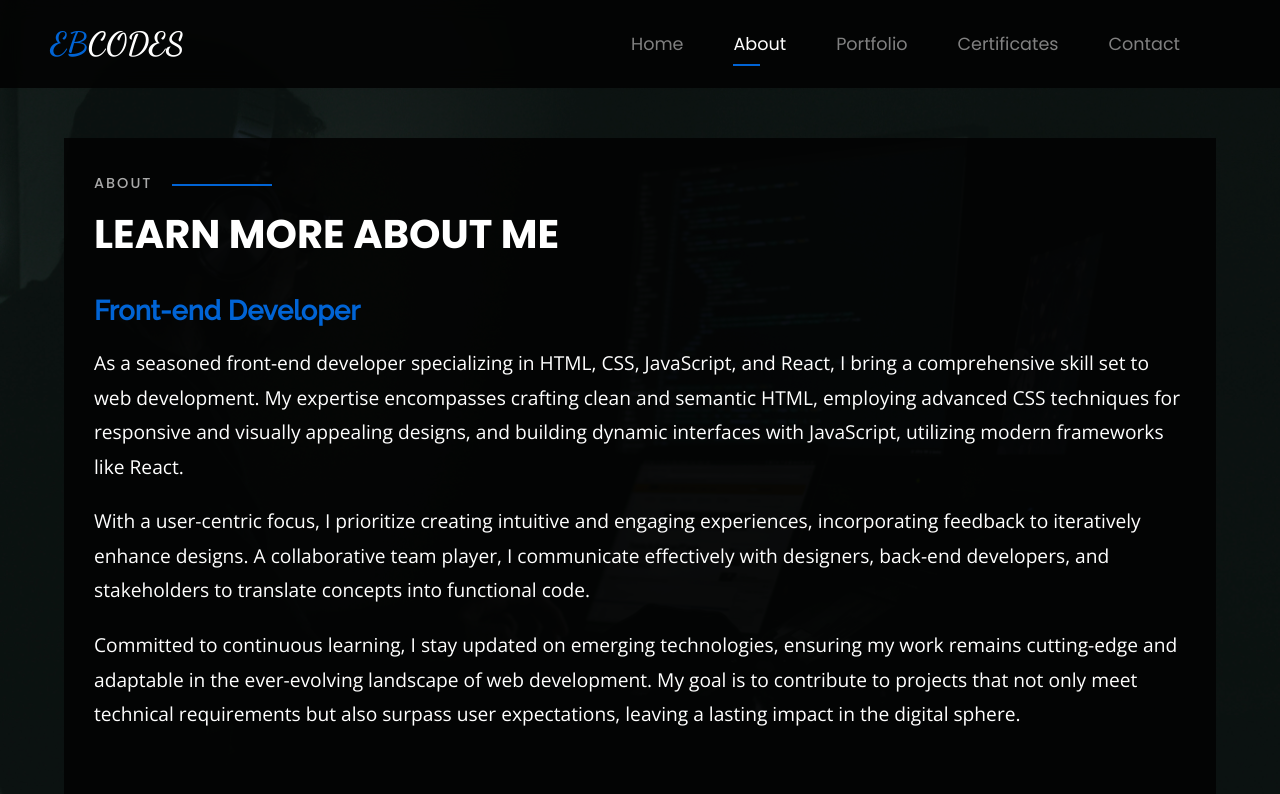
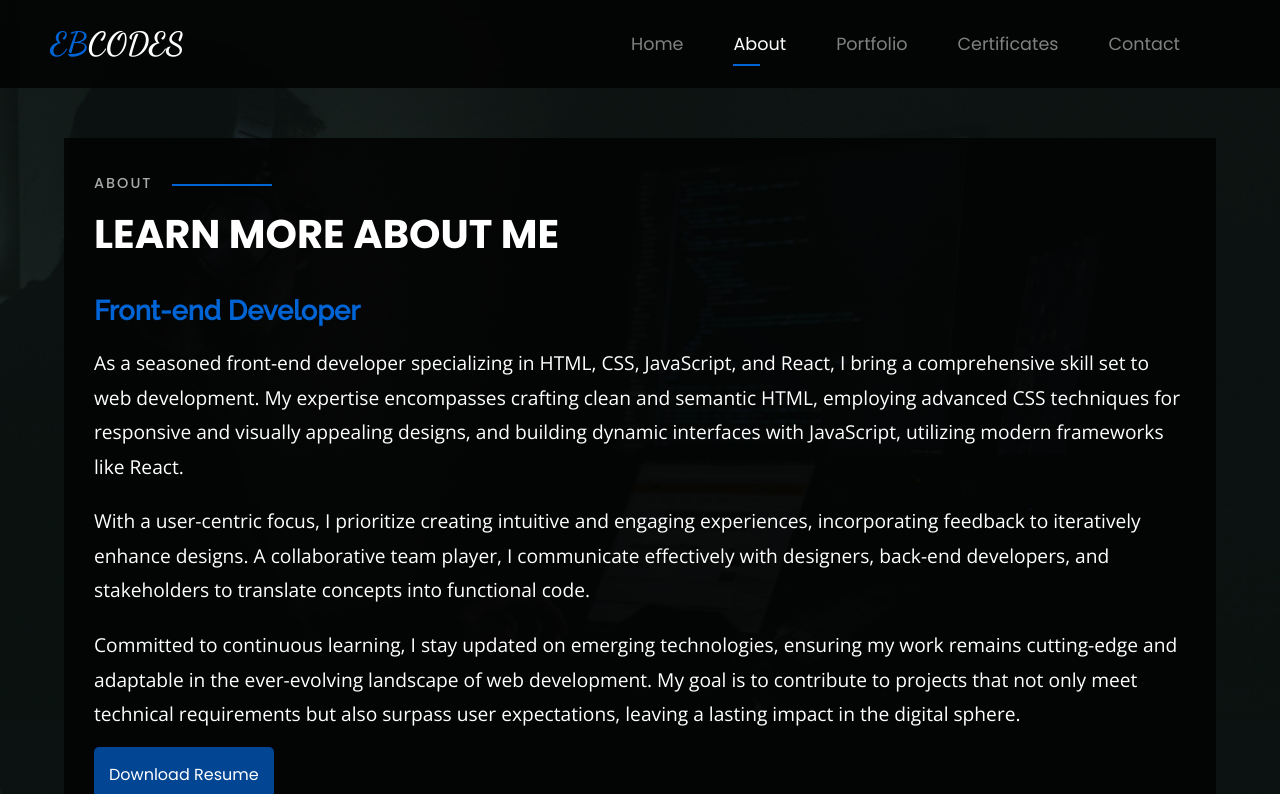
Before and after one commit to kwadwoambitious/My-Portfolio, a React (Create React App) app: page /about in a window 1280 px wide. Shown: the top 794 px of the page. Built offline with nearby package versions, Linux system fonts and the light colour scheme.

Commit message:
Made changes to this file

```diff
--- a/src/components/About.js
+++ b/src/components/About.js
@@ -26,6 +26,7 @@ const AboutMe = () => {
         <p>As a seasoned front-end developer specializing in HTML, CSS, JavaScript, and React, I bring a comprehensive skill set to web development. My expertise encompasses crafting clean and semantic HTML, employing advanced CSS techniques for responsive and visually appealing designs, and building dynamic interfaces with JavaScript, utilizing modern frameworks like React. </p>
         <p>With a user-centric focus, I prioritize creating intuitive and engaging experiences, incorporating feedback to iteratively enhance designs. A collaborative team player, I communicate effectively with designers, back-end developers, and stakeholders to translate concepts into functional code.  </p>
         <p> Committed to continuous learning, I stay updated on emerging technologies, ensuring my work remains cutting-edge and adaptable in the ever-evolving landscape of web development. My goal is to contribute to projects that not only meet technical requirements but also surpass user expectations, leaving a lasting impact in the digital sphere.</p>
+        <a href="#" className="resume">Download Resume</a>
     </>
   )
 }
```
